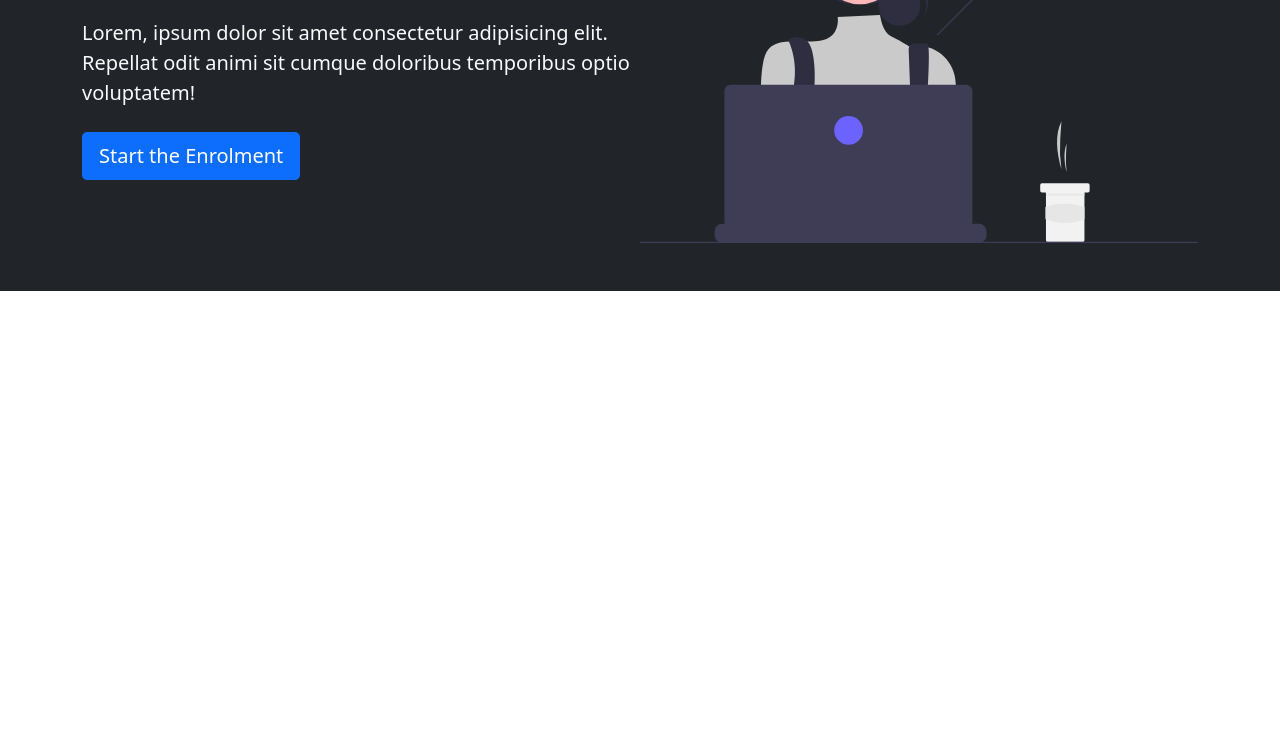
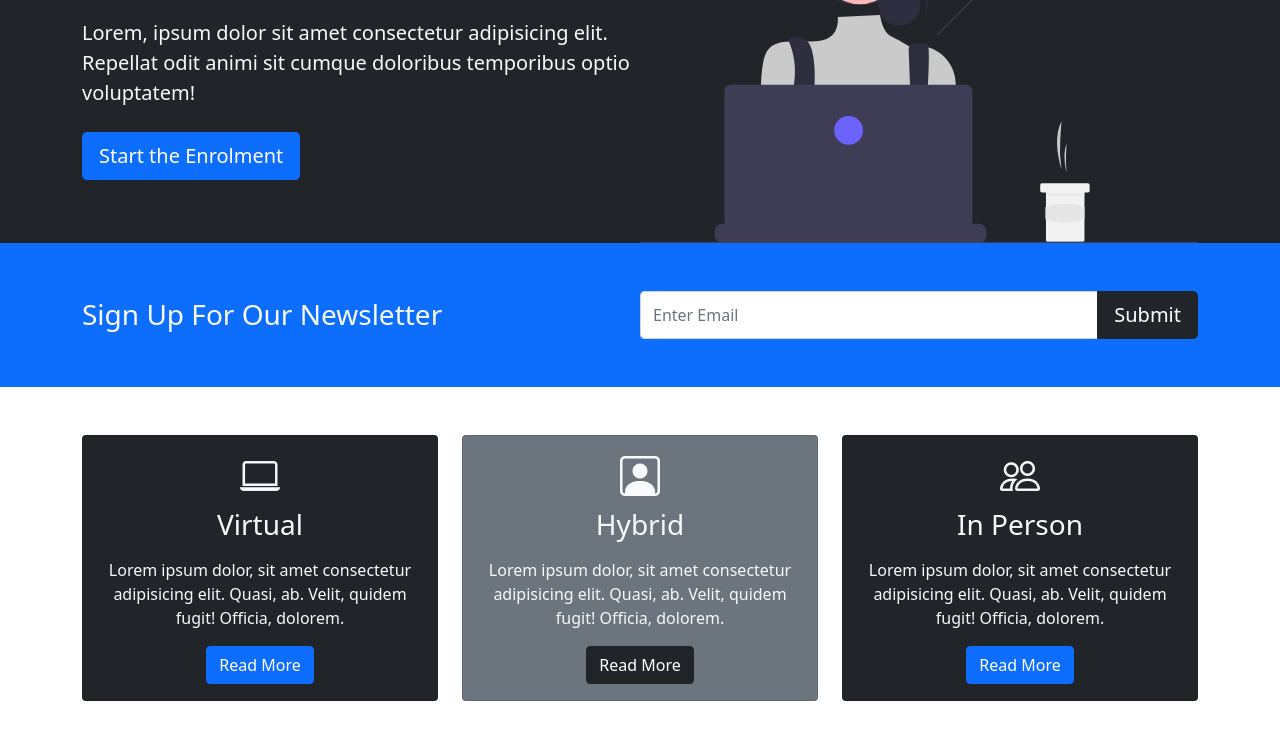
Before and after one commit to suzanpaudel/bootstrap5-webpage, a plain HTML site: page index.html in a window 1280 px wide. Shown: the part 238-978 px from the top of the page. Before the commit the page ends 800 px from the top, so only its background shows below. Drawn offline with nearby package versions, Linux system fonts and the light colour scheme.

Commit message:
add newsletter area and boxes in the project

```diff
--- a/index.html
+++ b/index.html
@@ -4,6 +4,7 @@
     <meta charset="UTF-8" />
     <meta http-equiv="X-UA-Compatible" content="IE=edge" />
     <meta name="viewport" content="width=device-width, initial-scale=1.0" />
+
     <!-- Bootstrap CDN -->
     <link
       href="https://cdn.jsdelivr.net/npm/bootstrap@5.0.1/dist/css/bootstrap.min.css"
@@ -11,6 +12,16 @@
       integrity="sha384-+0n0xVW2eSR5OomGNYDnhzAbDsOXxcvSN1TPprVMTNDbiYZCxYbOOl7+AMvyTG2x"
       crossorigin="anonymous"
     />
+
+    <!-- Bootstrap Icons CDN -->
+    <link
+      rel="stylesheet"
+      href="https://cdn.jsdelivr.net/npm/bootstrap-icons@1.5.0/font/bootstrap-icons.css"
+    />
+
+    <!-- Custom CSS Link -->
+    <link rel="stylesheet" href="style.css" />
+
     <title>Frontend Bootcamp</title>
   </head>
   <body>
@@ -45,7 +56,7 @@
     </nav>
 
     <!-- Showcase Section -->
-    <section class="bg-dark text-light p-5 text-center text-sm-start">
+    <section class="bg-dark text-light p-5 pb-lg-0 text-center text-sm-start">
       <div class="container">
         <div class="d-sm-flex align-items-center justify-content-between">
           <div>
@@ -64,6 +75,73 @@
         </div>
       </div>
     </section>
+
+    <!-- Newsletter Area -->
+    <section class="bg-primary text-light p-5">
+      <div class="container">
+        <div class="d-md-flex justify-content-between align-items-center">
+          <h3 class="mb-3 mb-md-0">Sign Up For Our Newsletter</h3>
+          <div class="input-group news-input">
+            <input type="text" class="form-control" placeholder="Enter Email" />
+            <button class="btn btn-dark btn-lg">Submit</button>
+          </div>
+        </div>
+      </div>
+    </section>
+
+    <!-- Boxes -->
+    <section class="p-5">
+      <div class="container">
+        <div class="row">
+          <div class="col-md">
+            <div class="card bg-dark text-light">
+              <div class="card-body text-center">
+                <div class="h1">
+                  <i class="bi bi-laptop"></i>
+                </div>
+                <h3 class="card-title mb-3">Virtual</h3>
+                <p class="card-text">
+                  Lorem ipsum dolor, sit amet consectetur adipisicing elit.
+                  Quasi, ab. Velit, quidem fugit! Officia, dolorem.
+                </p>
+                <a href="#" class="btn btn-primary">Read More</a>
+              </div>
+            </div>
+          </div>
+          <div class="col-md">
+            <div class="card bg-secondary text-light">
+              <div class="card-body text-center">
+                <div class="h1">
+                  <i class="bi bi-person-square"></i>
+                </div>
+                <h3 class="card-title mb-3">Hybrid</h3>
+                <p class="card-text">
+                  Lorem ipsum dolor, sit amet consectetur adipisicing elit.
+                  Quasi, ab. Velit, quidem fugit! Officia, dolorem.
+                </p>
+                <a href="#" class="btn btn-dark">Read More</a>
+              </div>
+            </div>
+          </div>
+          <div class="col-md">
+            <div class="card bg-dark text-light">
+              <div class="card-body text-center">
+                <div class="h1">
+                  <i class="bi bi-people"></i>
+                </div>
+                <h3 class="card-title mb-3">In Person</h3>
+                <p class="card-text">
+                  Lorem ipsum dolor, sit amet consectetur adipisicing elit.
+                  Quasi, ab. Velit, quidem fugit! Officia, dolorem.
+                </p>
+                <a href="#" class="btn btn-primary">Read More</a>
+              </div>
+            </div>
+          </div>
+        </div>
+      </div>
+    </section>
+
     <!-- Bootstrap JS CDN -->
     <script
       src="https://cdn.jsdelivr.net/npm/bootstrap@5.0.1/dist/js/bootstrap.bundle.min.js"
--- a/style.css
+++ b/style.css
@@ -0,0 +1,5 @@
+@media (min-width: 768px) {
+  .news-input {
+    width: 50%;
+  }
+}
```
